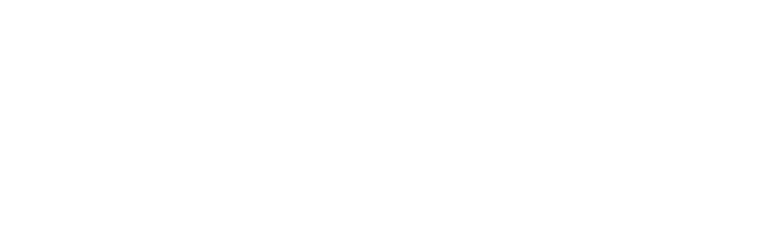
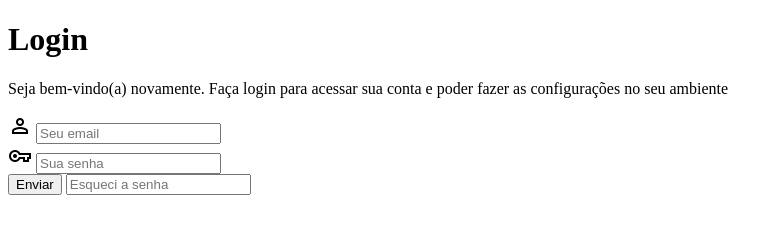
Before and after one commit to Wyeels/projetos, a plain HTML site: page projeto-login/indes.html in a window 1280 px wide. Shown: the whole page, without its empty margins (0-783 px from the left). Drawn offline with nearby package versions, Linux system fonts and the light colour scheme.

Commit message:
criando o codigo base

```diff
--- a/projeto-login/indes.html
+++ b/projeto-login/indes.html
@@ -4,8 +4,36 @@
     <meta charset="UTF-8">
     <meta name="viewport" content="width=device-width, initial-scale=1.0">
     <title>Projeto Login</title>
+    <link href="https://fonts.googleapis.com/css2?family=Material+Symbols+Outlined" rel="stylesheet" />
 </head>
 <body>
+    <header>
 
+    </header>
+    <main>
+        <h1>Login</h1>
+        <p>
+            Seja bem-vindo(a) novamente. Faça login para acessar sua conta e poder fazer as configurações no seu ambiente
+        </p>
+
+        <form action="cadastro.php">
+            <div>
+                <label for="iusu">
+                    <i class="material-symbols-outlined">person</i>
+                </label>
+                <input type="email" name="usu" id="iusu" required placeholder="Seu email">
+            </div>
+            <div>
+                <label for="isen">
+                    <i class="material-symbols-outlined">vpn_key</i>
+                </label>
+                <input type="password" name="sen" id="isen" required minlength="8" placeholder="Sua senha">
+            </div>
+            <div>
+                <input type="submit" value="Enviar">
+                <input type="text" name="esq" id="iesq" placeholder="Esqueci a senha">
+            </div>
+        </form>
+    </main>
 </body>
 </html>
```
